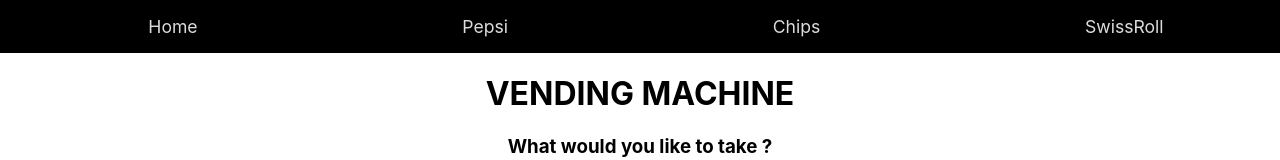
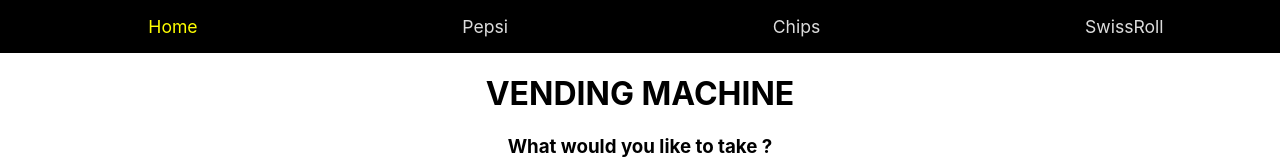
Before and after one commit to halakhellow/vending-machine, a React (Create React App) app: page / in a window 1280 px wide. Shown: the top 160 px of the page. Built offline with nearby package versions, Linux system fonts and the light colour scheme.

Commit message:
add activeClassName

```diff
--- a/src/NavBar.css
+++ b/src/NavBar.css
@@ -12,3 +12,7 @@
     color: gainsboro;
     font-size: 1.1rem;
 }
+
+a.active {
+    color: yellow;
+}
--- a/src/NavBar.js
+++ b/src/NavBar.js
@@ -6,10 +6,18 @@ class NavBar extends Component {
   render() {
     return (
       <div className="NavBar">
-        <NavLink to="/">Home</NavLink>
-        <NavLink to="/pepsi">Pepsi</NavLink>
-        <NavLink to="/chips">Chips</NavLink>
-        <NavLink to="/swiss-roll">SwissRoll</NavLink>
+        <NavLink exact activeClassName="active" to="/">
+          Home
+        </NavLink>
+        <NavLink exact activeClassName="active" to="/pepsi">
+          Pepsi
+        </NavLink>
+        <NavLink exact activeClassName="active" to="/chips">
+          Chips
+        </NavLink>
+        <NavLink exact activeClassName="active" to="/swiss-roll">
+          SwissRoll
+        </NavLink>
       </div>
     );
   }
```
